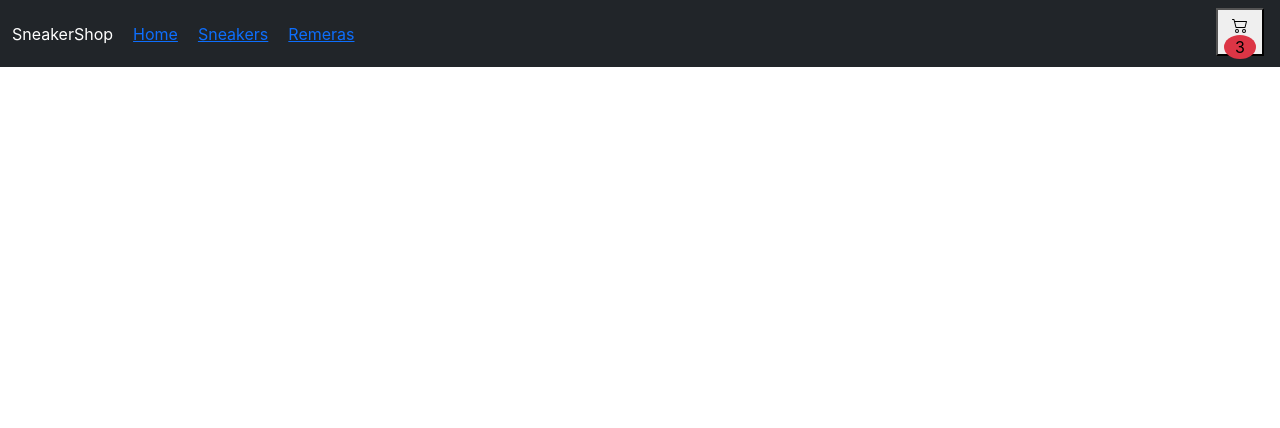
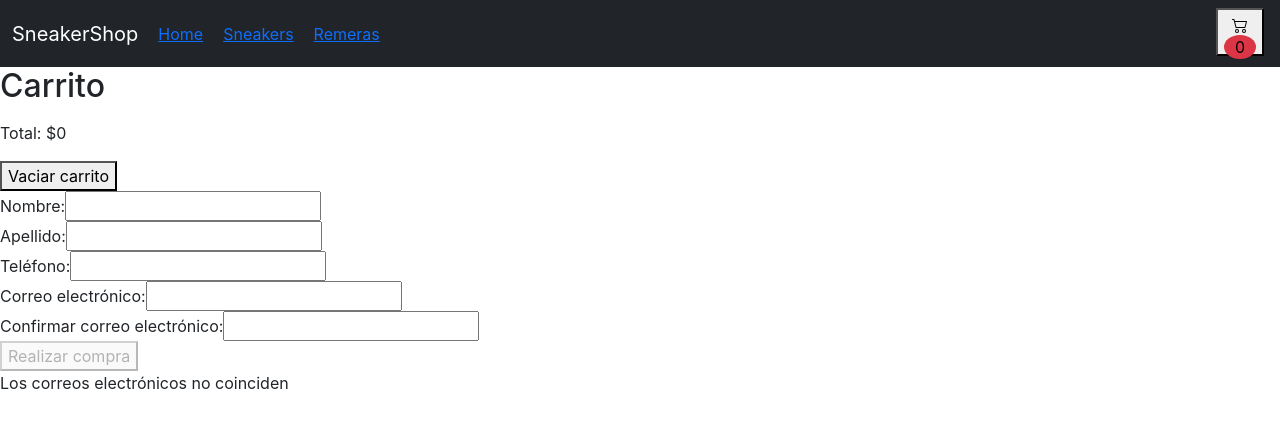
Before and after one commit to AgustinDieux/React-CH, a React (Create React App) app: page /cart in a window 1280 px wide. Shown: the top 428 px of the page. Built offline with nearby package versions, Linux system fonts and the light colour scheme.

Commit message:
prueba 2

```diff
--- a/src/App.css
+++ b/src/App.css
@@ -66,6 +66,7 @@
 .brand {
   text-decoration: none;
   color: white;
+  font-size: 20px;
 }
 
 .cards {
@@ -76,3 +77,7 @@
   grid-template-rows: 1fr 1fr 1fr;
   margin: 16px;
 }
+
+.botonvm {
+  margin-left: 10px;
+}
--- a/src/App.js
+++ b/src/App.js
@@ -1,4 +1,5 @@
 import "./App.css";
+import React from "react";
 import NavBar from "./components/navbar";
 import ItemListContainer from "./components/ItemListContainer";
 import { BrowserRouter, Routes, Route } from "react-router-dom";
@@ -6,19 +7,25 @@ import ItemDetailContainer from "./components/ItemDetailContainer";
 import Productos from "./components/ItemList";
 import Remeras from "./pages/Remeras";
 import ItemList from "./components/ItemList";
+import { CartProvider } from "./components/cartContext";
+import Cart from "./components/Cart";
 
 function App() {
   return (
-    <div>
+    <CartProvider>
       <BrowserRouter>
         <NavBar />
         <Routes>
           <Route exact path="/" element={<ItemListContainer />} />
-          <Route path="categories/:id" element={<ItemListContainer />} />
-          <Route path="item/:id" element={<ItemDetailContainer />} />
+          <Route
+            path="categories/:categoryId"
+            element={<ItemListContainer />}
+          />
+          <Route path="item/:detalleId" element={<ItemDetailContainer />} />
+          <Route path="/cart" element={<Cart />} />
         </Routes>
       </BrowserRouter>
-    </div>
+    </CartProvider>
   );
 }
 
--- /dev/null
+++ b/src/components/Cart.js
@@ -0,0 +1,33 @@
+import React, { useContext } from "react";
+import { CartContext } from "./cartContext";
+import CheckoutForm from "./CheckoutForm";
+
+const Cart = () => {
+  const { cart, clearCart } = useContext(CartContext);
+  //Aquí se agrega la función para calcular el total
+  const calculateTotal = () => {
+    let total = 0;
+    cart.forEach((item) => {
+      total += item.product.precio * item.quantity;
+    });
+    return total;
+  };
+
+  return (
+    <div>
+      <h2>Carrito</h2>
+      <ul>
+        {cart.map((item) => (
+          <li key={item.product.id}>
+            {item.product.name} ${item.product.precio} X {item.quantity}
+          </li>
+        ))}
+      </ul>
+      <p>Total: ${calculateTotal()}</p>
+      <button onClick={clearCart}>Vaciar carrito</button>
+      <CheckoutForm />
+    </div>
+  );
+};
+
+export default Cart;
--- a/src/components/CartWidget.js
+++ b/src/components/CartWidget.js
@@ -1,6 +1,15 @@
-export const CartWidget = () => {
+import { Link } from "react-router-dom";
+import "../App.css";
+import React, { useContext } from "react";
+import { CartContext } from "./cartContext";
+
+const CartWidget = () => {
+  const { cart } = useContext(CartContext);
+  const cartQuantity = cart.reduce((total, item) => total + item.quantity, 0);
+
   return (
     <div>
+      <Link to="/cart">
         <button className="botonCarrito">
           <svg
             xmlns="http://www.w3.org/2000/svg"
@@ -13,10 +22,10 @@ export const CartWidget = () => {
             <path d="M0 2.5A.5.5 0 0 1 .5 2H2a.5.5 0 0 1 .485.379L2.89 4H14.5a.5.5 0 0 1 .485.621l-1.5 6A.5.5 0 0 1 13 11H4a.5.5 0 0 1-.485-.379L1.61 3H.5a.5.5 0 0 1-.5-.5zM3.14 5l1.25 5h8.22l1.25-5H3.14zM5 13a1 1 0 1 0 0 2 1 1 0 0 0 0-2zm-2 1a2 2 0 1 1 4 0 2 2 0 0 1-4 0zm9-1a1 1 0 1 0 0 2 1 1 0 0 0 0-2zm-2 1a2 2 0 1 1 4 0 2 2 0 0 1-4 0z" />
           </svg>
           <div className="rounded-circle bg-danger d-flex justify-content-center align-items-center">
-          3
+            {cartQuantity}
           </div>
         </button>
-      <i className="bi bi-cart2"></i>
+      </Link>
     </div>
   );
 };
--- /dev/null
+++ b/src/components/CheckoutForm.js
@@ -0,0 +1,96 @@
+import firebase from "firebase/app";
+import "firebase/firestore";
+import React, { useState } from "react";
+
+const CheckoutForm = () => {
+  const [name, setName] = useState("");
+  const [lastName, setLastName] = useState("");
+  const [telephone, setTelephone] = useState("");
+  const [email, setEmail] = useState("");
+  const [emailConfirmation, setEmailConfirmation] = useState("");
+  const [emailValid, setEmailValid] = useState(false);
+  const [orderId, setOrderId] = useState(""); // nuevo estado para guardar el ID de la orden
+
+  const handleNameChange = (event) => {
+    setName(event.target.value);
+  };
+
+  const handleLastNameChange = (event) => {
+    setLastName(event.target.value);
+  };
+
+  const handleTelephoneChange = (event) => {
+    setTelephone(event.target.value);
+  };
+
+  const handleEmailChange = (event) => {
+    setEmail(event.target.value);
+  };
+
+  const handleEmailConfirmationChange = (event) => {
+    setEmailConfirmation(event.target.value);
+    if (email !== event.target.value) {
+      setEmailValid(false);
+    } else {
+      setEmailValid(true);
+    }
+  };
+
+  const handleSubmit = (event) => {
+    event.preventDefault();
+    // Agregar la orden a Firestore
+    firebase
+      .firestore()
+      .collection("orders")
+      .add({
+        name: name,
+        lastName: lastName,
+        telephone: telephone,
+        email: email,
+      })
+      .then((docRef) => {
+        setOrderId(docRef.id); // guardar el ID de la orden
+      });
+  };
+
+  return (
+    <form onSubmit={handleSubmit}>
+      <label>
+        Nombre:
+        <input type="text" value={name} onChange={handleNameChange} />
+      </label>
+      <br />
+      <label>
+        Apellido:
+        <input type="text" value={lastName} onChange={handleLastNameChange} />
+      </label>
+      <br />
+      <label>
+        Teléfono:
+        <input type="tel" value={telephone} onChange={handleTelephoneChange} />
+      </label>
+      <br />
+      <label>
+        Correo electrónico:
+        <input type="email" value={email} onChange={handleEmailChange} />
+      </label>
+      <br />
+      <label>
+        Confirmar correo electrónico:
+        <input
+          type="email"
+          value={emailConfirmation}
+          onChange={handleEmailConfirmationChange}
+        />
+      </label>
+      <br />
+      <button type="submit" disabled={!emailValid}>
+        Realizar compra
+      </button>
+      {!emailValid && <p>Los correos electrónicos no coinciden</p>}
+      {emailValid && <p>Gracias por su compra</p>}
+    </form>
+  );
+};
+
+export default CheckoutForm;
--- a/src/components/ItemDetail.js
+++ b/src/components/ItemDetail.js
@@ -6,7 +6,8 @@ const ItemDetail = ({ data }) => {
     <div>
       <h2>{data.name} </h2>
       <img src={data.imagen} />
-      <p>descripcion={data.description} </p>
+      <p>{data.description} </p>
+      <p>Precio:{data.precio}</p>
       <p>stock:{data.stock} </p>
     </div>
   );
--- a/src/components/ItemList.js
+++ b/src/components/ItemList.js
@@ -2,8 +2,11 @@ import React, { useState } from "react";
 import Item from "./Item";
 import { useParams } from "react-router-dom";
 import { Link } from "react-router-dom";
+import { useContext } from "react";
+import { CartContext } from "./cartContext";
 
 const ItemList = ({ data }) => {
+  const { cart, addToCart } = useContext(CartContext);
   return (
     <div className="cards">
       {data.map((producto) => {
@@ -11,12 +14,17 @@ const ItemList = ({ data }) => {
           <div>
             <Item
               key={producto.id}
-              nombre={producto.name}
+              nombre={producto.nombre}
               img={producto.imagen}
               descripcion={producto.description}
               stock={producto.stock}
             />
-            <Link to={`/item/${producto.id}`}>Ir al sneaker</Link>
+            <button onClick={() => addToCart(producto)}>
+              Añadir al carrito
+            </button>
+            <Link to={`/item/${producto.id}`}>
+              <button className="botonvm">Ver mas</button>
+            </Link>
           </div>
         );
       })}
--- /dev/null
+++ b/src/components/cartContext.js
@@ -0,0 +1,29 @@
+import React, { createContext, useState } from "react";
+
+export const CartContext = createContext();
+
+export const CartProvider = ({ children }) => {
+  const [cart, setCart] = useState([]);
+
+  const addToCart = (product) => {
+    let existingItem = cart.find((item) => item.product.id === product.id);
+    if (existingItem) {
+      existingItem.quantity += 1;
+      setCart([...cart]);
+    } else {
+      setCart([...cart, { product, quantity: 1 }]);
+    }
+  };
+
+  const clearCart = () => {
+    setCart([]);
+  };
+
+  return (
+    <CartContext.Provider value={{ cart, addToCart, clearCart }}>
+      {children}
+    </CartContext.Provider>
+  );
+};
+
+export default CartContext;
```
Lines whose indentation alone changed are shown as unchanged.
